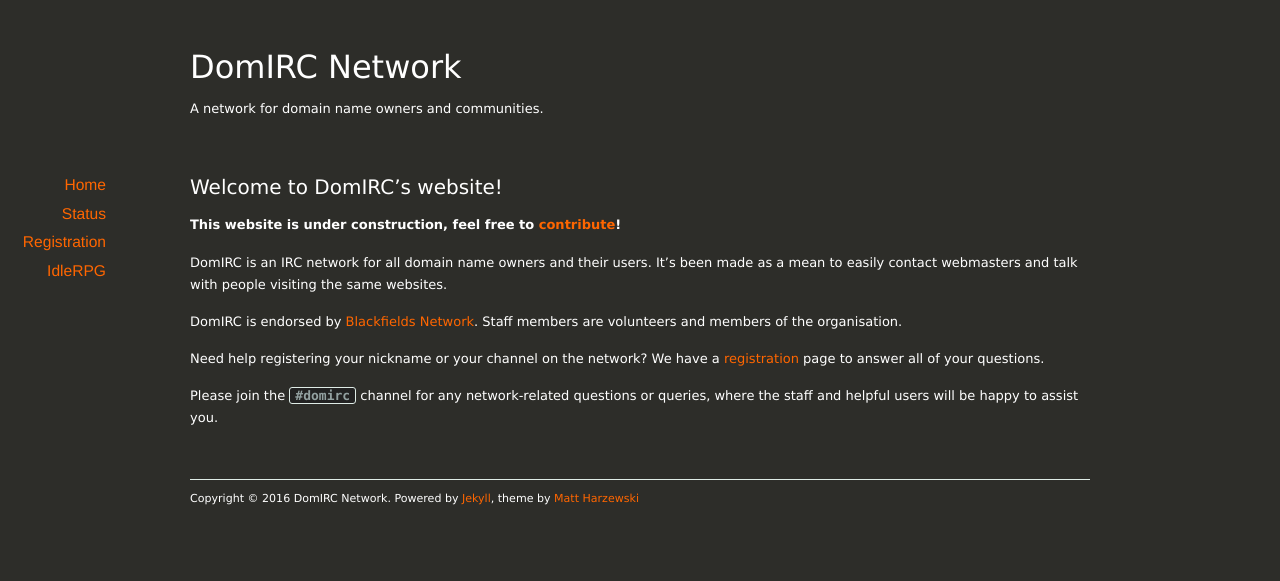
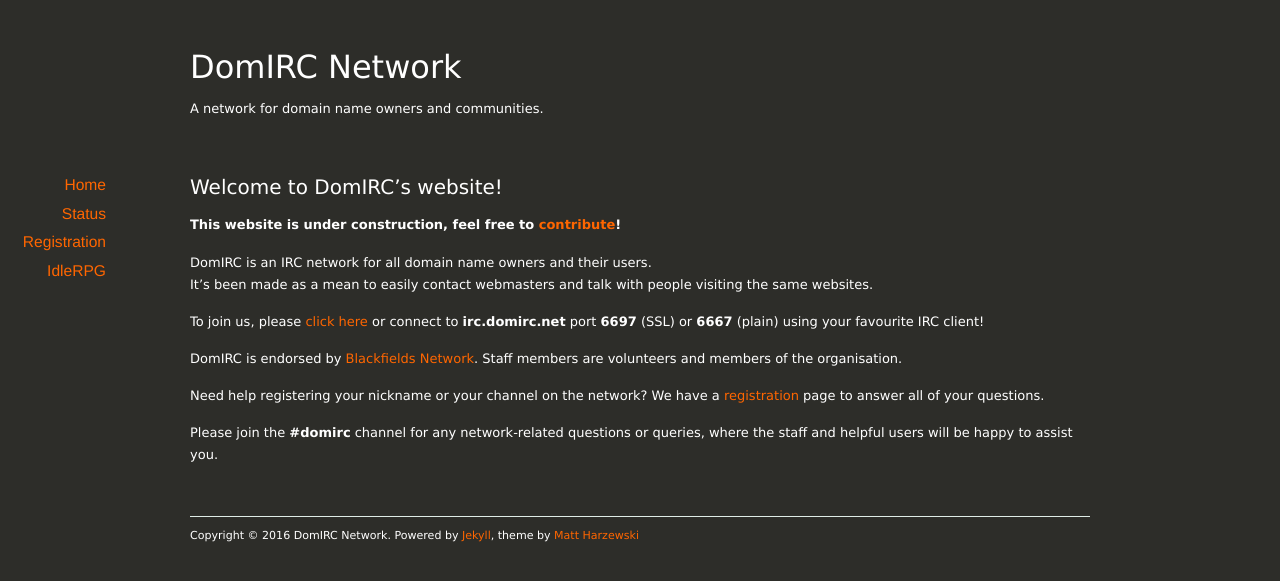
Before and after one commit to DomIRC/domirc.github.io, a Jekyll site: the page built from index.md, in a window 1280 px wide. Shown: the top 581 px of the page. Built offline with Jekyll 4.4.1, drawn with Linux system fonts in a browser that asks for light colours; nearby versions of some CDN libraries.

Commit message:
added the network address on the index page
it would be a shame if people wer not able to find us

```diff
--- a/index.md
+++ b/index.md
@@ -7,10 +7,13 @@
 
 **This website is under construction, feel free to [contribute](https://github.com/DomIRC/domirc.github.io)!**
 
-DomIRC is an IRC network for all domain name owners and their users. It's been made as a mean to easily contact webmasters and talk with people visiting the same websites.
+DomIRC is an IRC network for all domain name owners and their users.
+It's been made as a mean to easily contact webmasters and talk with people visiting the same websites.
+
+To join us, please [click here](ircs://irc.domirc.net:6697) or connect to **irc.domirc.net** port **6697** (SSL) or **6667** (plain) using your favourite IRC client!
 
 DomIRC is endorsed by [Blackfields Network](https://blackfields.net). Staff members are volunteers and members of the organisation.
 
 Need help registering your nickname or your channel on the network? We have a [registration](registration) page to answer all of your questions.
 
-Please join the `#domirc` channel for any network-related questions or queries, where the staff and helpful users will be happy to assist you.
+Please join the **#domirc** channel for any network-related questions or queries, where the staff and helpful users will be happy to assist you.
```
